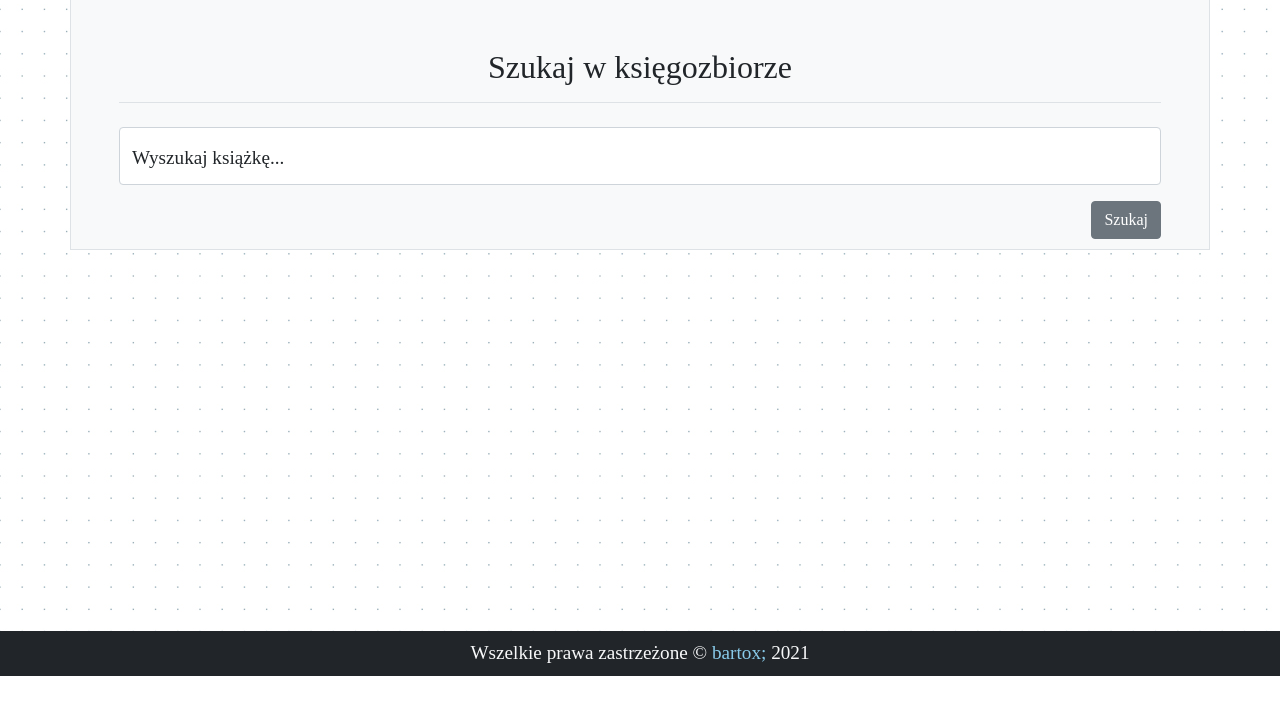
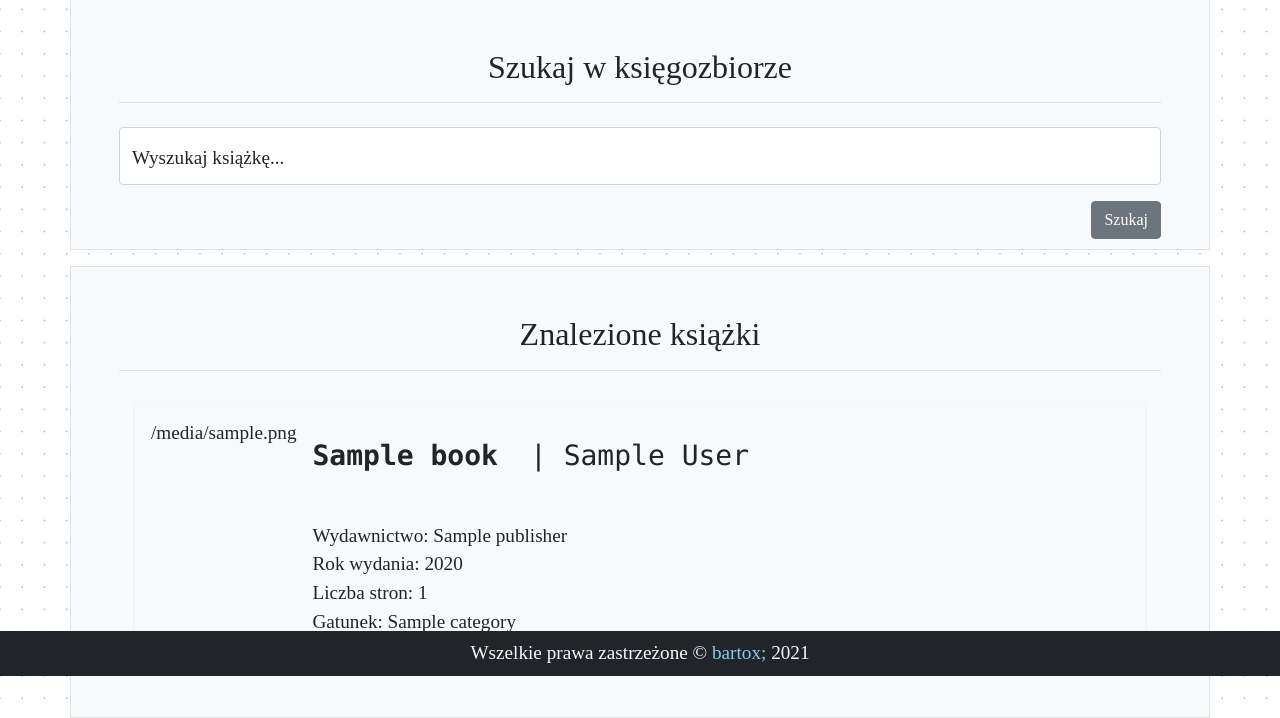
Before and after one commit to bartox7777/flask_library, a Flask app: template app/templates/main/search.html in a window 1280 px wide. Shown: the part 124-842 px from the top of the page. Before the commit the page ends 800 px from the top, so only its background shows below. Run offline with Flask 2, Linux system fonts and the light colour scheme; tables that the repository leaves empty hold one stand-in row (values such as "Sample post"); the template is opened without the code that fills it: values that come from a table or form of the project are taken from there, most other values are stand-ins (such as "Sample title", 1, 10 or a date in 2020); parts of the project's set-up code (start-up, migrations or seed data) failed here and were passed over; some web fonts are replaced.

Commit message:
Created simple search mechanism

```diff
--- a/app/auth/forms.py
+++ b/app/auth/forms.py
@@ -3,11 +3,10 @@
 from wtforms import PasswordField
 from wtforms import SubmitField
 from wtforms.validators import DataRequired
-from wtforms.validators import InputRequired
 from wtforms.validators import Email
 
 
 class LoginForm(FlaskForm):
-    email = EmailField("E-mail", validators=[DataRequired(), InputRequired(), Email()])
-    password = PasswordField("Hasło", validators=[DataRequired(), InputRequired()])
+    email = EmailField("E-mail", validators=[DataRequired(), Email()])
+    password = PasswordField("Hasło", validators=[DataRequired()])
     submit = SubmitField("Zaloguj się")
--- a/app/main/forms.py
+++ b/app/main/forms.py
@@ -1,8 +1,9 @@
 from flask_wtf import FlaskForm
 from wtforms import StringField
 from wtforms import SubmitField
+from wtforms.validators import DataRequired
 
 
 class SearchForm(FlaskForm):
-    phrase = StringField("Wyszukaj książkę...")
+    phrase = StringField("Wyszukaj książkę...", validators=[DataRequired()])
     submit = SubmitField("Szukaj")
--- a/app/templates/base.html
+++ b/app/templates/base.html
@@ -21,7 +21,7 @@
     {% if not dont_show_footer %}
     <nav class="container navbar navbar-expand-lg navbar-light bg-light ps-5 pe-5 border border-top-0 border-secondary">
         <div class="container-fluid">
-            <a class="navbar-brand" href="#"><span
+            <a class="navbar-brand" href="{{ url_for('main.index') }}"><span
                     class="bg-dark text-light p-1 fs-2 font-monospace">LIB<sup>sys</sup></span></a>
             <button class="navbar-toggler" type="button" data-bs-toggle="collapse" data-bs-target="#navbarNavAltMarkup"
                 aria-controls="navbarNavAltMarkup" aria-expanded="false" aria-label="Toggle navigation">
--- a/app/templates/main/search.html
+++ b/app/templates/main/search.html
@@ -12,4 +12,33 @@
             {{ render_submit(form.submit, class="btn btn-secondary float-end") }}
         </form>
     </div>
+    <div class="container bg-light mt-3 p-5 border">
+        <h2 class="text-center mb-3">Znalezione książki</h2>
+        <div class="border-top"></div>
+        <div class="d-flex flex-column mt-3">
+            {% if found_books %}
+                {% for book, cover in found_books %}
+                    <div class="d-flex flex-wrap shadow-sm m-3 p-3">
+                        {{ cover|safe }}
+                        <div>
+                            <div class="d-flex">
+                                <div class="fw-bold font-monospace m-3 fs-3">{{ book.title }}</div>
+                                <div class="m-3 fs-3 font-monospace"> | {{ book.author.full_name }}</div>
+                            </div>
+                            <br>
+                            <span class="m-3">Wydawnictwo: {{ book.publisher }}</span>
+                            <br>
+                            <span class="m-3">Rok wydania: {{ book.year }}</span>
+                            <br>
+                            <span class="m-3">Liczba stron: {{ book.pages }}</span>
+                            <br>
+                            <span class="m-3">Gatunek: {{ book.category }}</span>
+                        </div>
+                    </div>
+                {% endfor %}
+                {% else %}
+                <h2 class="text-muted">Nic nie znaleziono...</h2>
+            {% endif %}
+        </div>
+    </div>
 {% endblock content %}
```
Also changed, not shown: app/main/views.py (+38 -14 lines).
